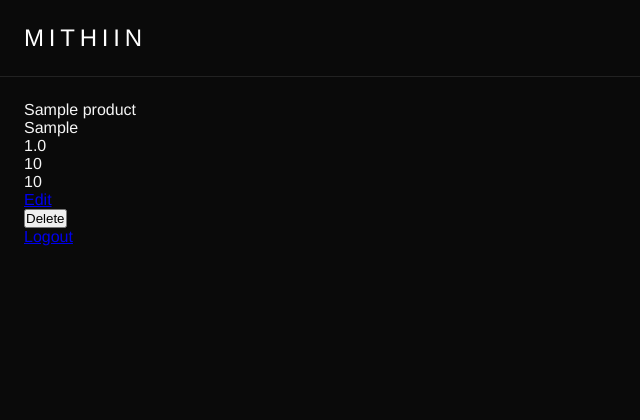
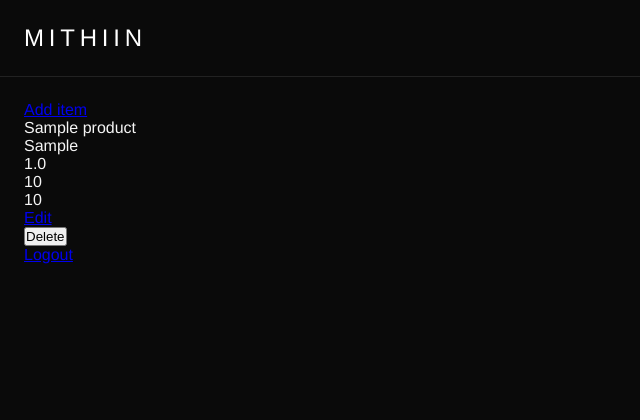
Before and after one commit to KingMiks/mithiin-store, a Flask app: page /admin in a window 1280 px wide. Shown: the top 420 px of the page, without its empty margins (0-640 px from the left). Run offline with Flask 3, Linux system fonts and the light colour scheme; the visitor is signed in with stand-in values (Sample User, id 1); tables that the repository leaves empty hold one stand-in row (values such as "Sample post").

Commit message:
added delete confirmation and add item link to dashboard

```diff
--- a/templates/admin/dashboard.html
+++ b/templates/admin/dashboard.html
@@ -1,7 +1,7 @@
 {% extends "base.html" %}
 {% block title %}Dashboard{% endblock %}
-
 {% block content %}
+<a href="{{ url_for('admin_add')}}">Add item</a>
 {% for item in inventory %}
   <p>{{ item.name }}</p>
   <p>{{ item.cut }}</p>
@@ -9,7 +9,7 @@
   <p>{{ item.price }}</p>
   <p>{{ item.stock }}</p>
 <a href="{{ url_for('admin_edit', product_id=item.id) }}">Edit</a>
-<form method="post" action="{{ url_for('admin_delete', product_id=item.id) }}">
+<form method="post" action="{{ url_for('admin_delete', product_id=item.id) }}" onsubmit="return confirm('Delete {{item.name}}?');">
   <button type="submit">Delete</button>
 </form>
 {% endfor %}
```
